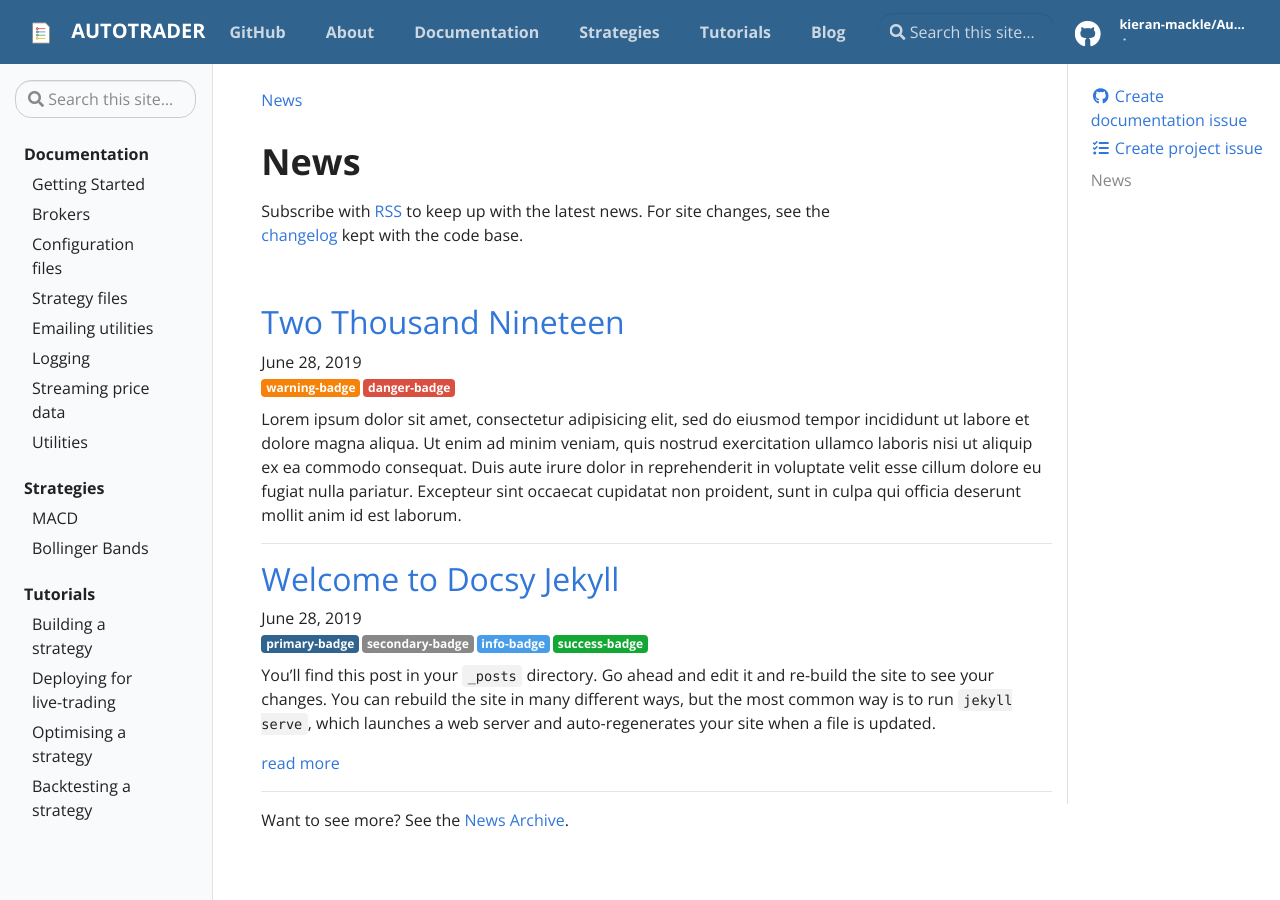
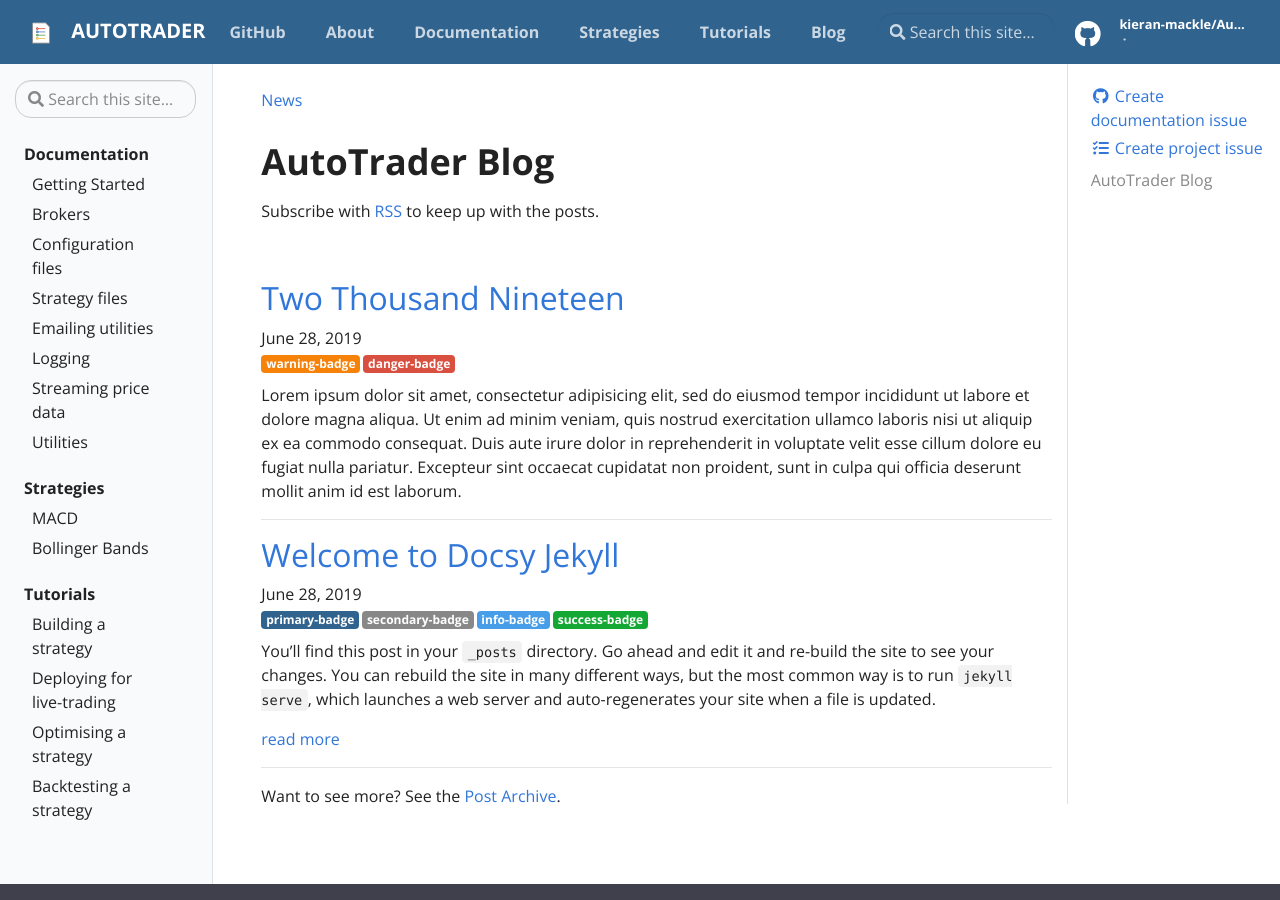
Before and after one commit to kieran-mackle/AutoTrader, a Jekyll site: the page built from docs/pages/news.md, in a window 1280 px wide and 900 px high. Built offline with Jekyll 4.4.1, drawn with Linux system fonts in a browser that asks for light colours.

Commit message:
Update news.md

```diff
--- a/docs/pages/news.md
+++ b/docs/pages/news.md
@@ -3,10 +3,9 @@ title: News
 permalink: /news/
 ---
 
-# News
+# AutoTrader Blog
 
-<p>Subscribe with <a href="{{ site.baseurl }}/feed.xml">RSS</a> to keep up with the latest news.
-For site changes, see the <a href="https://github.com/{{ site.github_user }}/{{ site.github_repo }}/blob/master/CHANGELOG.md">changelog</a> kept with the code base.</p>
+<p>Subscribe with <a href="{{ site.baseurl }}/feed.xml">RSS</a> to keep up with the posts.</p>
 
 <br>
 
@@ -23,4 +22,4 @@ For site changes, see the <a href="https://github.com/{{ site.github_user }}/{{
    <hr>
 {% endfor %}
 
-Want to see more? See the <a href="{{ site.baseurl }}/archive/">News Archive</a>.
+Want to see more? See the <a href="{{ site.baseurl }}/archive/">Post Archive</a>.
```
